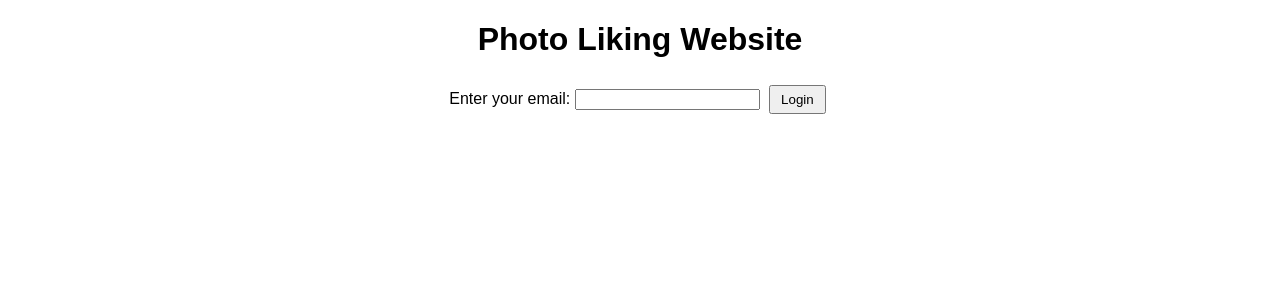
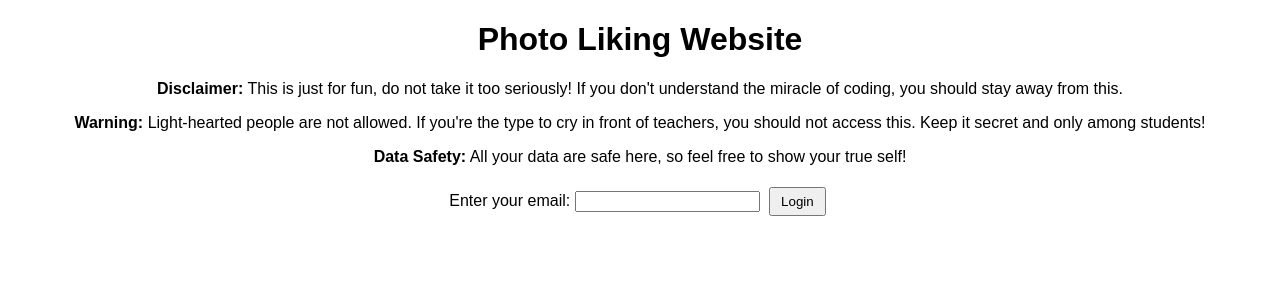
Before and after one commit to Dwip272004/theratingapp, a Flask app: template templates/login.html in a window 1280 px wide. Shown: the top 300 px of the page. Run offline with Flask 2, Linux system fonts and the light colour scheme; the template is opened without the code that fills it, so the values that code supplies are empty.

Commit message:
Update login.html

```diff
--- a/templates/login.html
+++ b/templates/login.html
@@ -8,6 +8,15 @@
 </head>
 <body>
     <h1>Photo Liking Website</h1>
+
+    <!-- Disclaimers Section -->
+    <div id="disclaimers">
+        <p><strong>Disclaimer:</strong> This is just for fun, do not take it too seriously! If you don't understand the miracle of coding, you should stay away from this.</p>
+        <p><strong>Warning:</strong> Light-hearted people are not allowed. If you're the type to cry in front of teachers, you should not access this. Keep it secret and only among students!</p>
+        <p><strong>Data Safety:</strong> All your data are safe here, so feel free to show your true self!</p>
+    </div>
+
+
     <form id="loginForm">
         <label for="email">Enter your email:</label>
         <input type="email" id="email" name="email" required>
```
